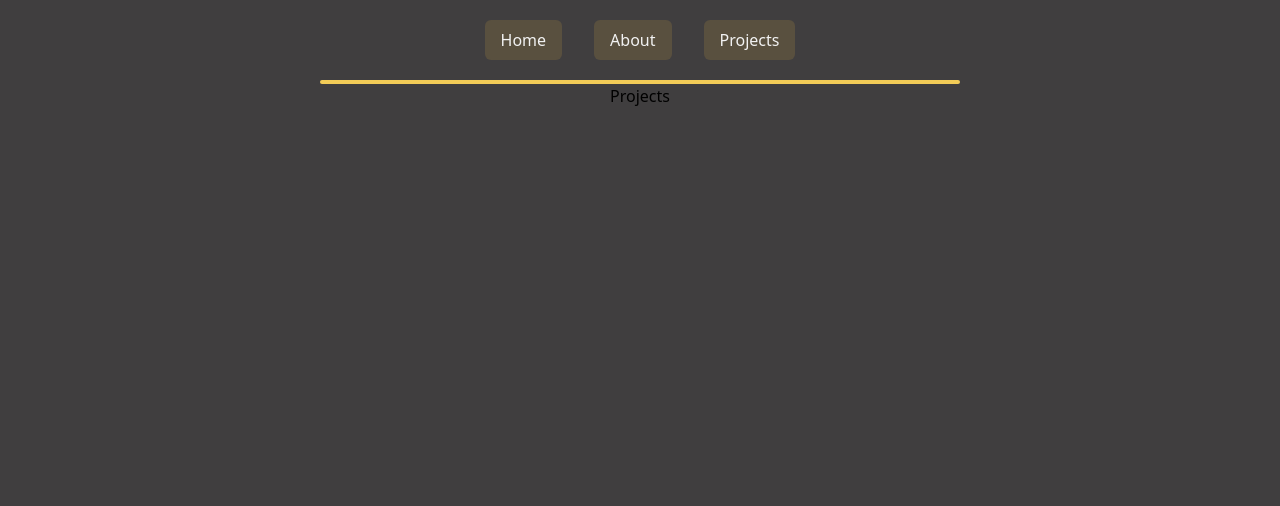
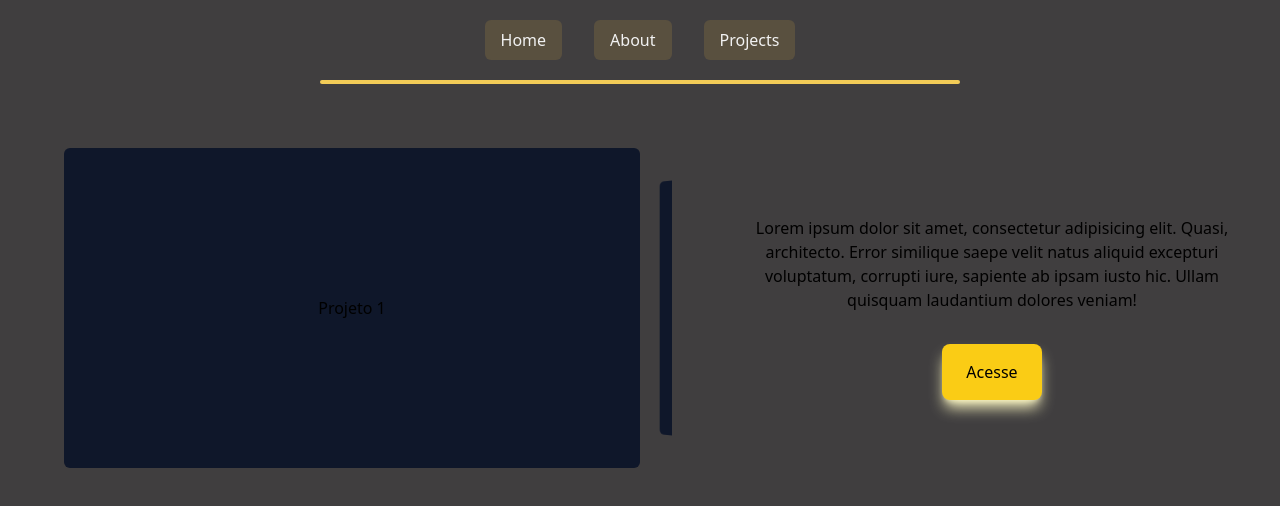
Before and after one commit to higordevv/portifolio, a React (Vite) app: page /projects in a window 1280 px wide. Shown: the top 506 px of the page. Built offline with nearby package versions, Linux system fonts and the light colour scheme.

Commit message:
config swiper

```diff
--- a/package.json
+++ b/package.json
@@ -15,7 +15,8 @@
     "react-i18next": "^12.1.5",
     "react-icons": "^4.7.1",
     "react-loading-skeleton": "^3.1.1",
-    "react-router-dom": "^6.8.1"
+    "react-router-dom": "^6.8.1",
+    "swiper": "^9.0.5"
   },
   "devDependencies": {
     "@types/react": "^18.0.27",
--- a/src/components/navbar/MobileNavbar.tsx
+++ b/src/components/navbar/MobileNavbar.tsx
@@ -11,7 +11,7 @@ function MobileNavbar({ className, ...rest }: MobileNavbarProps) {
       {!open ? (
         <button
           onClick={() => setOpen(true)}
-          className="p-8 text-4xl text-ice-100"
+          className="m-8 text-4xl text-ice-100"
         >
           <GiHamburgerMenu />
         </button>
--- /dev/null
+++ b/src/components/swiper/index.tsx
@@ -0,0 +1,65 @@
+import { Swiper, SwiperSlide } from "swiper/react";
+import SwiperCore, {
+  Navigation,
+  Pagination,
+  A11y,
+  EffectCoverflow,
+} from "swiper";
+
+SwiperCore.use([EffectCoverflow]);
+// Import Swiper styles
+import "swiper/css";
+import "swiper/css/navigation";
+import "swiper/css/pagination";
+import "swiper/css/scrollbar";
+
+import React, { useState } from "react";
+
+export default () => {
+  const [projetos, setProjetos] = useState([
+    "Projeto 1",
+    "Projeto 2",
+    "Projeto 3",
+    "Projeto 1",
+    "Projeto 2",
+    "Projeto 3",
+    "Projeto 1",
+    "Projeto 2",
+    "Projeto 3",
+  ]);
+
+  const adicionarProjeto = () => {
+    const novoProjeto = `Projeto ${projetos.length + 1}`;
+    setProjetos([...projetos, novoProjeto]);
+  };
+
+  return (
+    <>
+      <div className="w-screen h-auto md:w-3/6 md:h-1/2 md:m-8">
+        <Swiper
+          effect={"coverflow"}
+          grabCursor={true}
+          centeredSlides={true}
+          slidesPerView={"auto"}
+          coverflowEffect={{
+            rotate: 50,
+            stretch: 65,
+            depth: 100,
+            modifier: 1,
+            slideShadows: false,
+          }}
+          pagination={{ clickable: true }}
+        >
+          {projetos.map((projeto) => (
+            <SwiperSlide key={projeto.toString()}>
+              {" "}
+              <div className="bg-slate-900 h-80 m-8 md:p-8 flex rounded-md justify-center items-center">
+                {projeto}
+              </div>
+            </SwiperSlide>
+          ))}
+        </Swiper>
+      </div>
+    </>
+  );
+};
--- a/src/pages/Projects.tsx
+++ b/src/pages/Projects.tsx
@@ -1,7 +1,31 @@
 import React from "react";
+import Swiper from "../components/swiper";
 
 function Projects() {
-  return <div>Projects</div>;
+  return (
+    <main className="flex flex-col md:flex-row w-full h-auto justify-center">
+      <Swiper />
+
+      <div className="md:w-1/2 md:p-8 flex flex-col justify-center gap-8 text-center items-center ">
+        <h1 className="hidden md:text-3xl text-yellow-400 font-semibold">
+          Descrição
+        </h1>
+        <div className="hidden md:block w-full text-center">
+          <p>
+            Lorem ipsum dolor sit amet, consectetur adipisicing elit. Quasi,
+            architecto. Error similique saepe velit natus aliquid excepturi
+            voluptatum, corrupti iure, sapiente ab ipsam iusto hic. Ullam
+            quisquam laudantium dolores veniam!
+          </p>
+        </div>
+        <div className="w-1/2 flex justify-center ">
+          <button className="py-4 px-6 bg-yellow-400 shadow-lg rounded-lg shadow-yellow-100">
+            Acesse
+          </button>
+        </div>
+      </div>
+    </main>
+  );
 }
 
 export default Projects;
```
Also changed, not shown: 1 other file (tests, documents, lock files or other folders).
